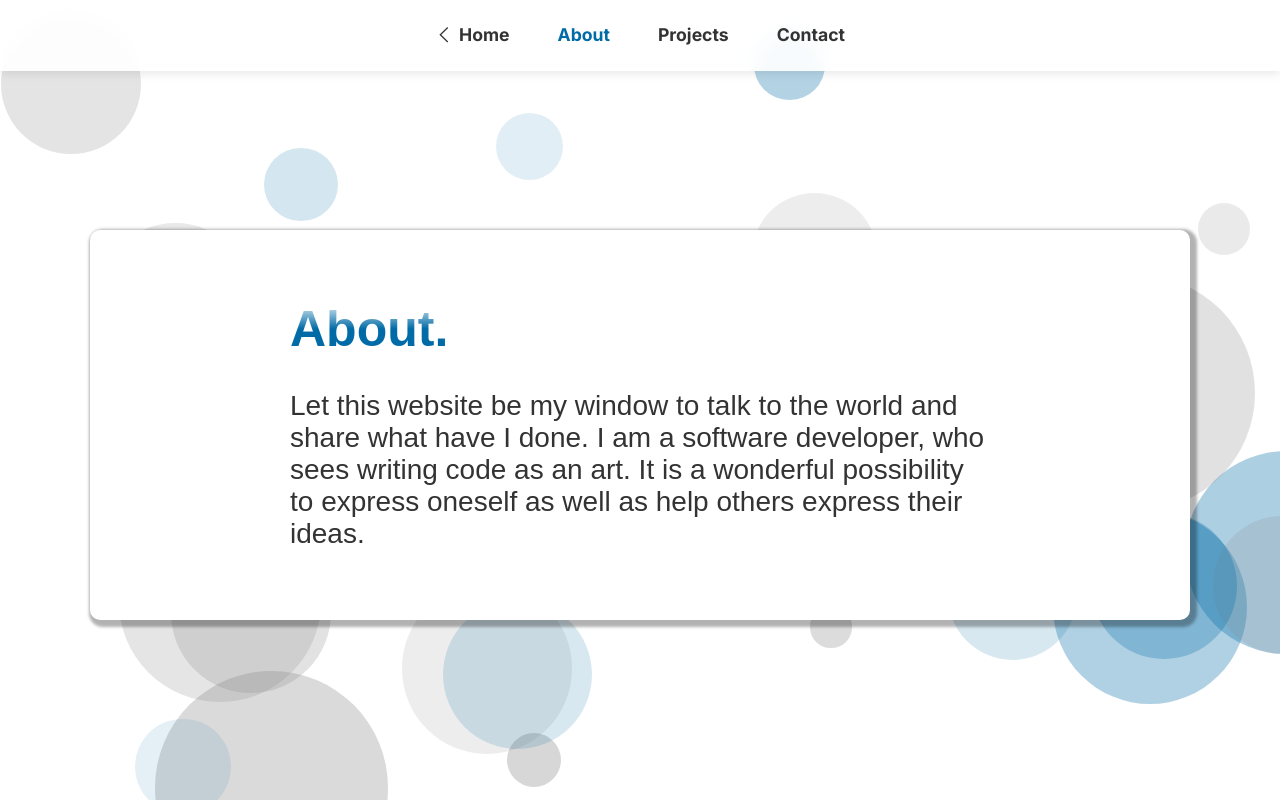
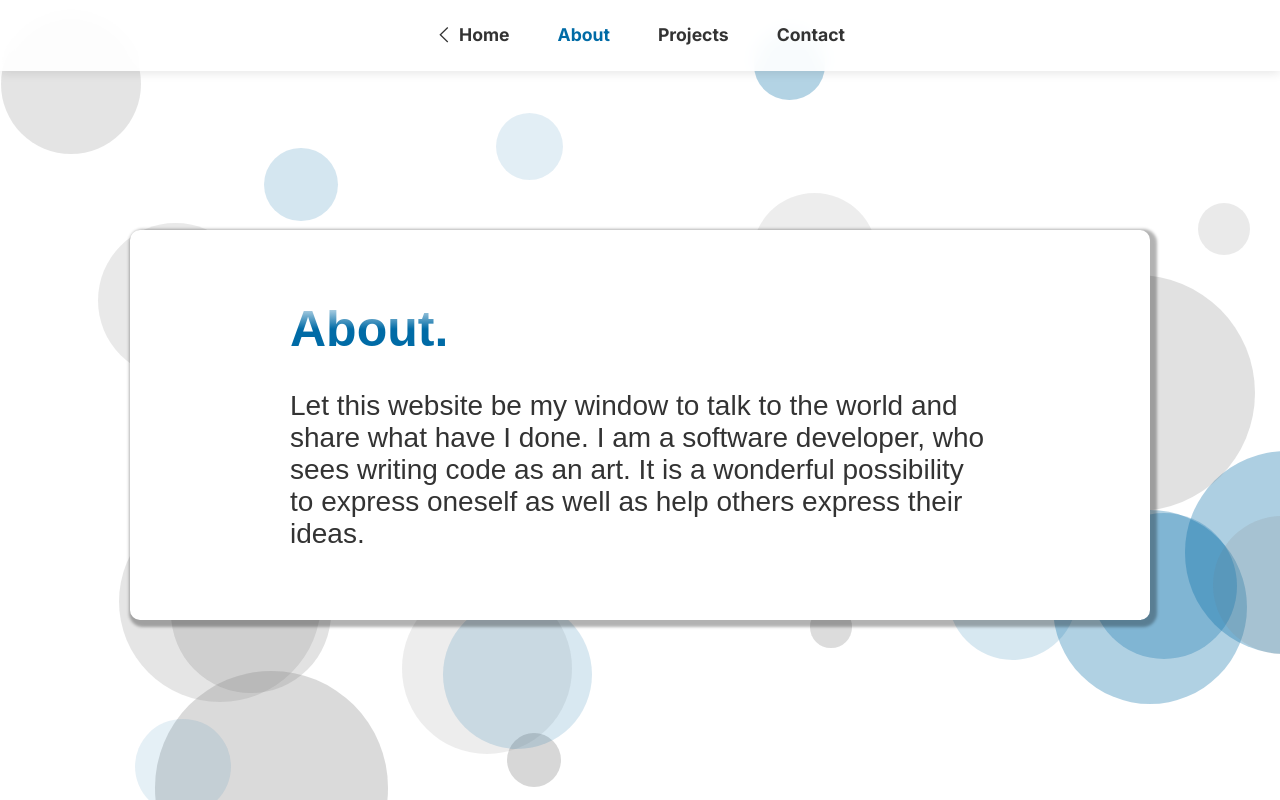
Before and after one commit to MyHKo/website-portfolio, a React (Vite) app: page /about in a window 1280 px wide. Built offline with nearby package versions, Linux system fonts and the light colour scheme.

Commit message:
Change paddings of the static pages

```diff
--- a/src/Sections/About/about.module.less
+++ b/src/Sections/About/about.module.less
@@ -2,7 +2,7 @@
   backdrop-filter: blur(3px);
   font-family: Arial, sans-serif;
   margin: 100px auto 50px auto;
-  padding: 70px 100px 70px 100px;
+  padding: 70px 60px 70px 60px;
   overflow: hidden;
   display: flex;
   justify-content: center;
@@ -18,10 +18,10 @@
   width: 90%;
 
   @media(max-width: 450px) {
-    padding: 70px 70px 70px 70px;
+    padding: 70px 50px 70px 50px;
   }
   @media(max-width: 400px) {
-    padding: 70px 50px 70px 50px;
+    padding: 70px 35px 70px 35px;
   }
 }
 
--- a/src/Sections/Contact/contact.module.less
+++ b/src/Sections/Contact/contact.module.less
@@ -2,7 +2,7 @@
   backdrop-filter: blur(3px);
   font-family: Arial, sans-serif;
   margin: 100px auto 50px auto;
-  padding: 70px 100px 70px 100px;
+  padding: 70px 60px 70px 60px;
   overflow: hidden;
   display: flex;
   justify-content: center;
@@ -18,10 +18,10 @@
   width: 90%;
 
   @media(max-width: 450px) {
-    padding: 70px 70px 70px 70px;
+    padding: 70px 50px 70px 50px;
   }
   @media(max-width: 400px) {
-    padding: 70px 50px 70px 50px;
+    padding: 70px 35px 70px 35px;
   }
 }
 
--- a/src/Sections/Projects/projects.module.less
+++ b/src/Sections/Projects/projects.module.less
@@ -2,7 +2,7 @@
   backdrop-filter: blur(3px);
   font-family: Arial, sans-serif;
   margin: 100px auto 50px auto;
-  padding: 70px 100px 70px 100px;
+  padding: 70px 60px 70px 60px;
   overflow: hidden;
   display: flex;
   justify-content: center;
```
